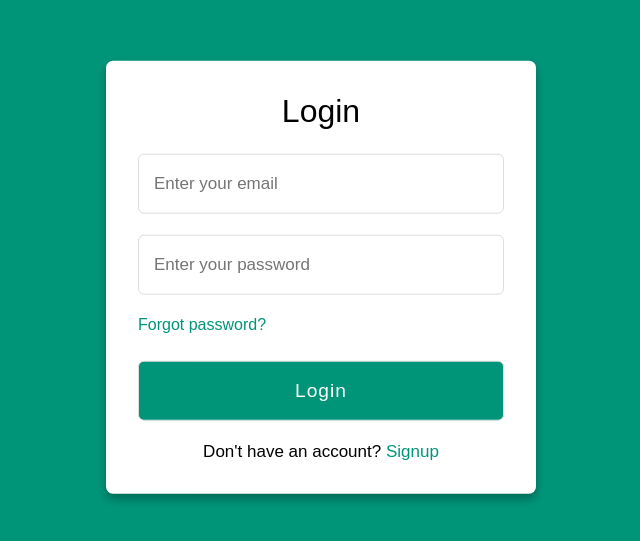
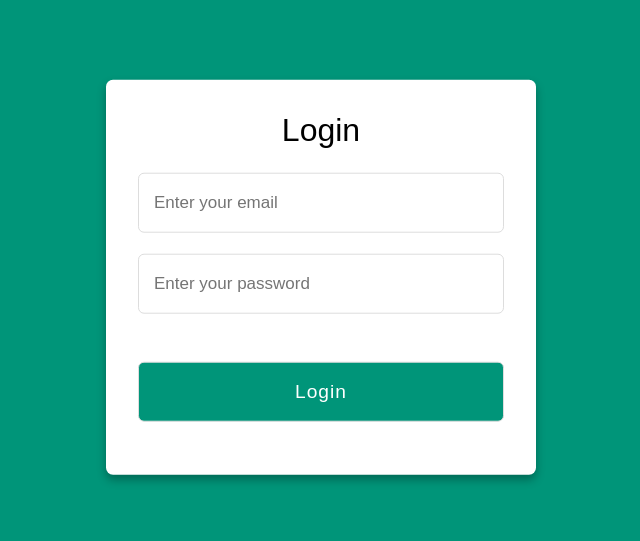
Before and after one commit to kades953/sample, a plain HTML site: page index.html in a window 1280 px wide. Shown: the part 123-664 px from the top of the page, without its empty margins (319-959 px from the left). Drawn offline with Linux system fonts and the light colour scheme.

Commit message:
Update index.html

```diff
--- a/index.html
+++ b/index.html
@@ -101,14 +101,8 @@ body{
       <form action="#">
         <input type="text" placeholder="Enter your email">
         <input type="password" placeholder="Enter your password">
-        <a href="#">Forgot password?</a>
         <input type="button" class="button" value="Login">
       </form>
-      <div class="signup">
-        <span class="signup">Don't have an account?
-         <label for="check">Signup</label>
-        </span>
-      </div>
     </div>
     <div class="registration form">
       <header>Signup</header>
```
